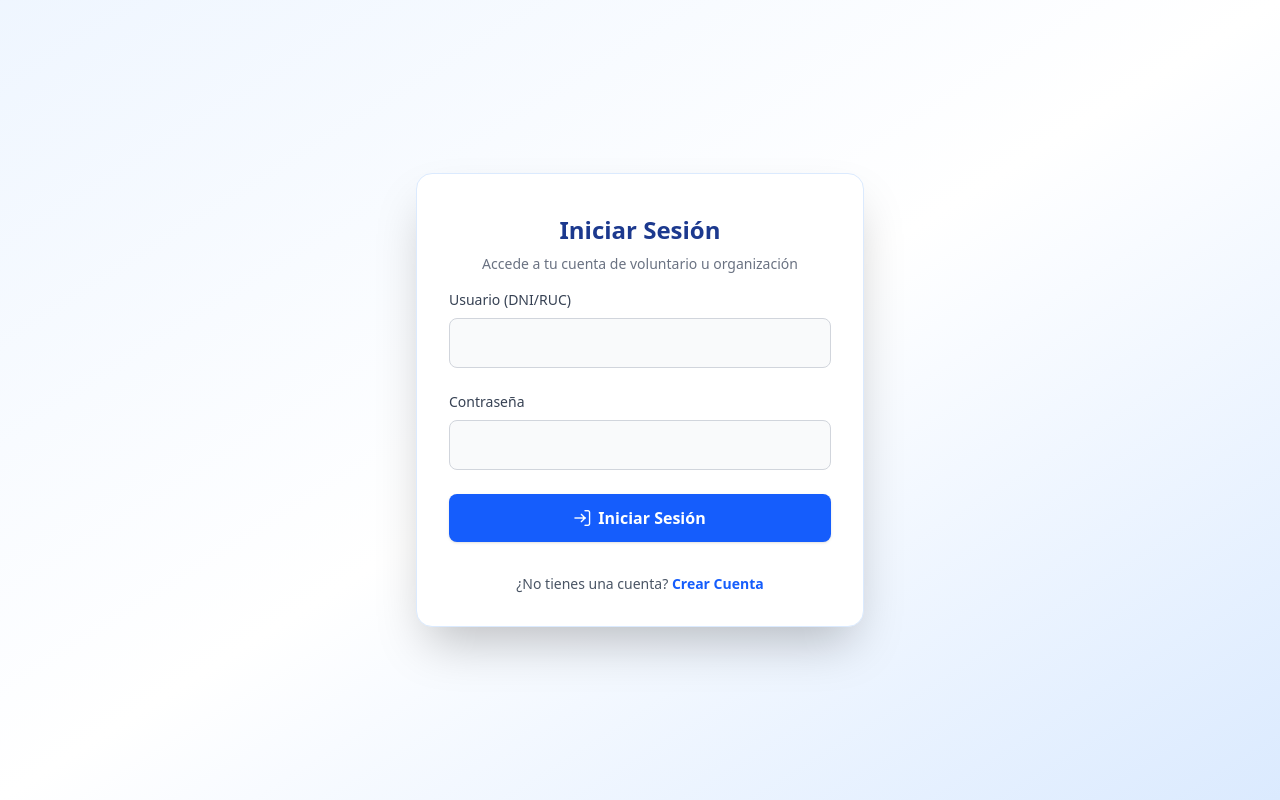
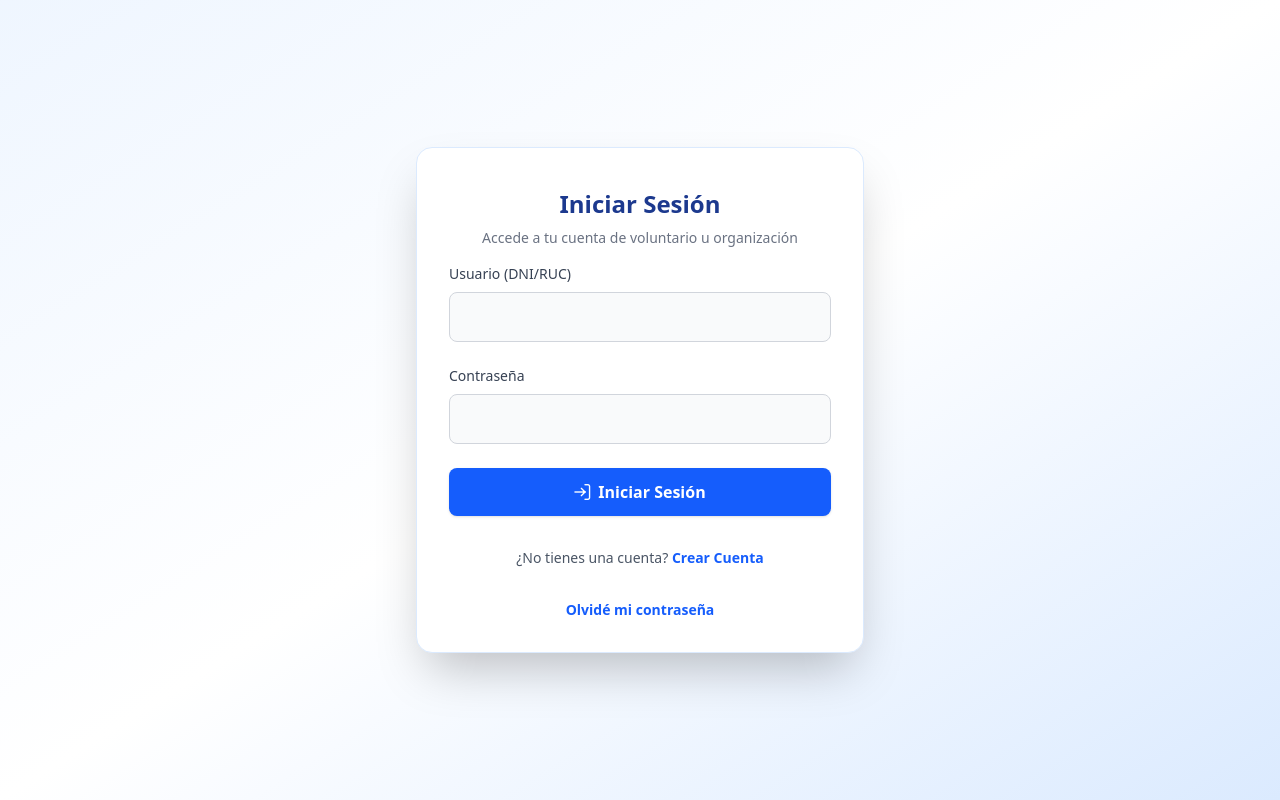
Before and after one commit to Jose-Mayhuasca/chocolatadalocal, a Vue app: page /causaviva/login in a window 1280 px wide. Built offline with nearby package versions, Linux system fonts and the light colour scheme.

Commit message:
feat: add soporte

```diff
--- a/src/pages/auth/Login.vue
+++ b/src/pages/auth/Login.vue
@@ -31,6 +31,10 @@
       <p class="mt-4 text-sm text-center text-gray-600">
         ¿No tienes una cuenta?
         <router-link to="/register" class="text-blue-600 hover:underline font-semibold">Crear Cuenta</router-link>
+      </p>
+      <p class="mt-4 text-sm text-center text-gray-600">
+        <a class="text-blue-600 hover:underline font-semibold cursor-pointer" @click="openWhatsApp">Olvidé mi
+          contraseña</a>
       </p>
 
       <!-- Toast personalizado -->
@@ -80,6 +84,15 @@ const toast = ref({
 function showToast(message: string, type: 'success' | 'error' = 'success') {
   toast.value = { show: true, message, type };
   setTimeout(() => { toast.value.show = false }, 3000);
+}
+
+//redireccionamiento a soporte
+const wspNumber = ref('51951703662');
+const wspMessage = ref('Hola, necesito ayuda para recuperar mi contraseña en CausaViva.');
+
+function openWhatsApp() {
+  const url = `https://wa.me/${wspNumber.value}?text=${encodeURIComponent(wspMessage.value)}`;
+  window.open(url, '_blank');
 }
 
 function handleSubmit() {
```
